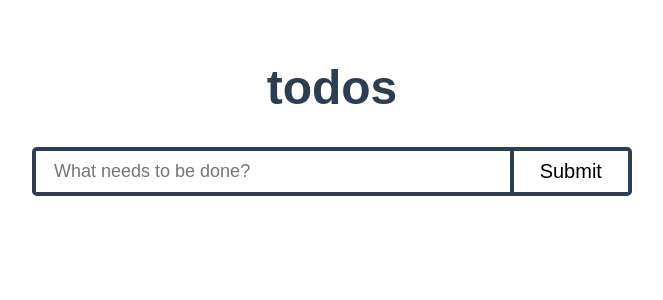
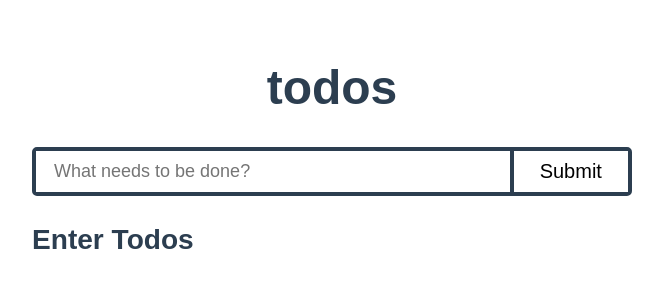
Before and after one commit to satabdiglobalyhub/Todos, a Vue app: page / in a window 1280 px wide. Shown: the top 300 px of the page, without its empty margins (308-971 px from the left). Built offline with nearby package versions, Linux system fonts and the light colour scheme.

Commit message:
feat:state for empty list added

```diff
--- a/src/components/Todoapp/components/Todoslist.vue
+++ b/src/components/Todoapp/components/Todoslist.vue
@@ -13,6 +13,9 @@
         <TodoButton :buttonName="Delete" @Click="deleteTodo(index)" />
       </h3>
     </div>
+  </div>
+  <div v-else class="emptyList">
+    <h3>Enter Todos</h3>
   </div>
 </template>
 
@@ -74,4 +77,7 @@ export default {
   color: #2c3e50;
   text-decoration: line-through;
 }
+.emptyList {
+  color: #2c3e50;
+}
 </style>
```
